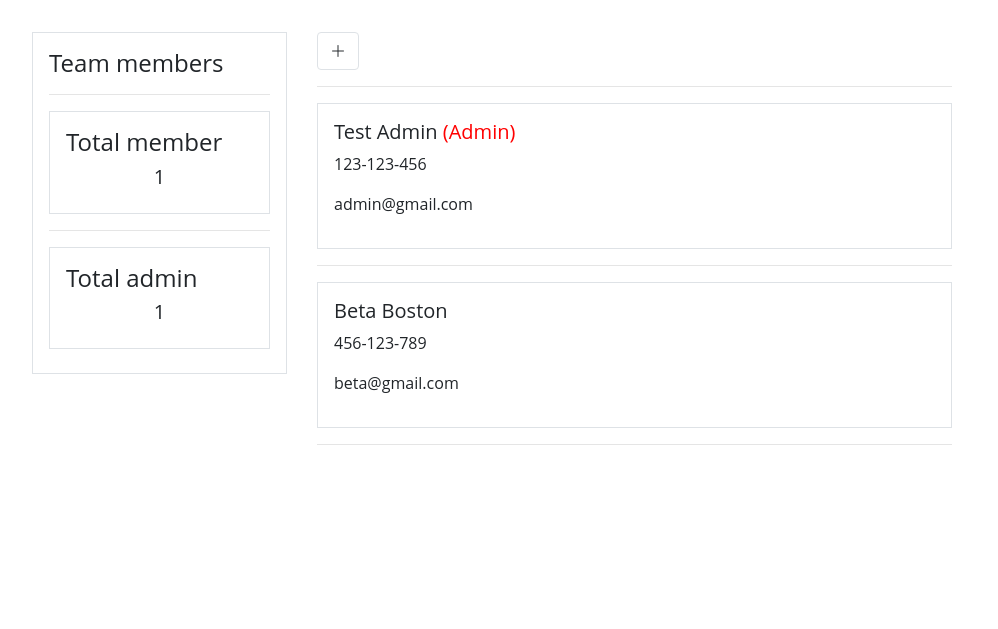
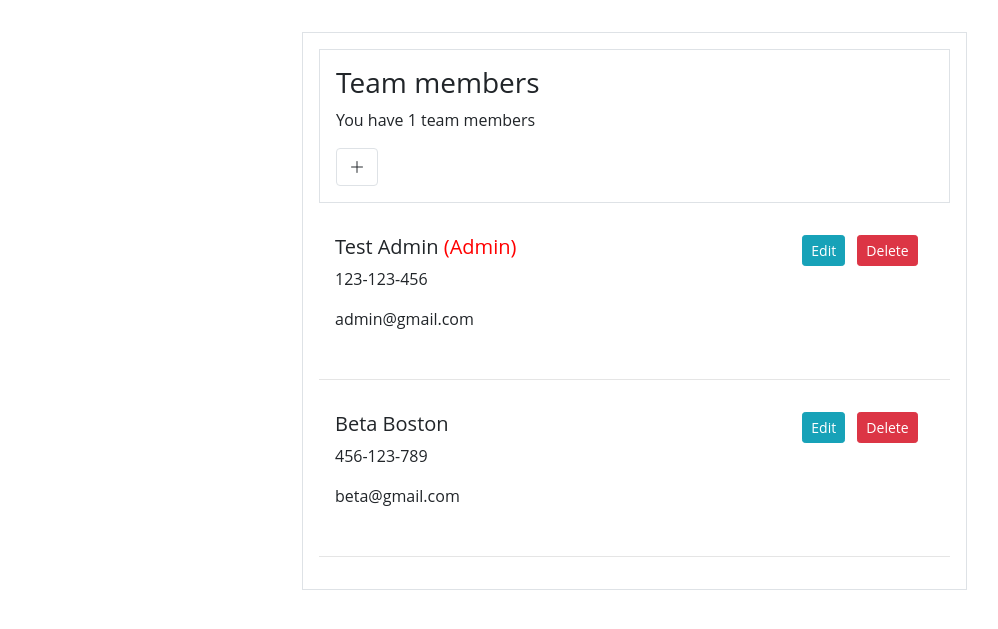
Before and after one commit to gavindang2911/team-member-management, a Django app: page / in a window 1280 px wide. Shown: the part 56-685 px from the top of the page, without its empty margins (53-1051 px from the left). Run offline with Django 3.2, Linux system fonts and the light colour scheme; data comes from the database, SQL or seed files in the repository; both versions use the stored data as it was after the commit; some libraries are stand-ins or nearby versions.

Commit message:
Updated delete view + redesigned template

```diff
--- a/membermanagementapp/templates/membermanagementapp/index.html
+++ b/membermanagementapp/templates/membermanagementapp/index.html
@@ -2,14 +2,13 @@
 
 {% extends 'partials/base.html' %}
 
+
 {% block content %}
     <div >
-        <a class="border btn btn-default" href="/addMember">
-            <i class="bi bi-plus-lg"></i>
-        </a>
-        <hr>
+        {% include 'partials/side.html' %}
+
         {% for member in members %}
-        <div class="border p-3">
+        <div class="p-3">
             <div class="row">
                 <div class="col-md-8">
                     <h5>
@@ -22,7 +21,10 @@
                     <p>{{ member.phone_number }}</p>
                     <p>{{ member.email }}</p>
                 </div>
-
+                <div class="col-md-4">
+                    <a class="btn btn-info btn-sm ml-5" href="{% url 'membermangement-edit-item' member.id %}">Edit</a>
+                    <a class="btn btn-danger btn-sm ml-2" href="{% url 'membermangement-delete-item' member.id %}">Delete</a>
+                </div>
             </div>
         </div>
         <hr>
--- a/membermanagementapp/templates/partials/base.html
+++ b/membermanagementapp/templates/partials/base.html
@@ -31,8 +31,8 @@
     {% include 'partials/nav.html' %}
     <div class="container">
       <div class="row mt-3 pt-3">
-        <div class="col-md-3">{% include 'partials/side.html' %}</div>
-        <div class="col-md-7">
+        <div class="col-md-3"></div>
+        <div class="col-md-7 border p-3">
           {% block content %} {% endblock %}
         </div>
         <div class="col-md-3"></div>
--- a/membermanagementapp/templates/partials/side.html
+++ b/membermanagementapp/templates/partials/side.html
@@ -1,14 +1,7 @@
-<div class="border p-3">
-    <h4>Team members</h4>
-    <hr>
-    <div class="border p-3 mb-2">
-        <h4>Total member</h4>
-        <h5 class="text-center">{{count_members}}</h5>
-    </div>
-    <hr>
-    <div class="border p-3 mb-2">
-        <h4>Total admin</h4>
-        <h5 class="text-center">{{count_admin}}</h5>
-    </div>
-
+<div class="border p-3 mb-3">
+  <h3>Team members</h3>
+  <p>You have {{count_members}} team members</p>
+  <a class="border btn btn-default " href="/addMember">
+    <i class="bi bi-plus-lg"></i>
+</a>
 </div>
--- a/membermanagementapp/urls.py
+++ b/membermanagementapp/urls.py
@@ -1,5 +1,5 @@
 from django.urls import path
-from .views import MemberList, MemberCreate, MemberUpdate
+from .views import MemberList, MemberCreate, MemberUpdate, MemberDelete
 # from . import views
 
 urlpatterns = [
@@ -8,5 +8,5 @@ urlpatterns = [
     path('addMember/', MemberCreate.as_view(), name='membermangement-add-item'),
     path('edit/<int:pk>/', MemberUpdate.as_view(), name='membermangement-edit-item'),
     # path('edit/<int:pk>/', views.edit, name='membermangement-edit-item'),
-    # path('delete/<int:pk>/', views.delete, name='membermangement-delete-item')
+    path('delete/<int:pk>/', MemberDelete.as_view(), name='membermangement-delete-item')
 ]
--- a/membermanagementapp/views.py
+++ b/membermanagementapp/views.py
@@ -14,7 +14,7 @@ class MemberList(ListView):
     def get_context_data(self, **kwargs):
         context = super().get_context_data(**kwargs)
         context['members'] =  Member.objects.all().order_by('role')
-        context = get_context_member_count_helper(context)
+        context['count_members'] =  Member.objects.filter(role='Regular Member').count()
 
         return context
 
@@ -35,43 +35,20 @@ class MemberUpdate(UpdateView):
     success_url = reverse_lazy('membermangement-index')
     template_name = 'membermanagementapp/editMember.html'
 
+    def get_context_data(self, **kwargs):
+        context = super().get_context_data(**kwargs)
+        context['member_by_id'] =  Member.objects.get(id=self.kwargs['pk'])
+
+        return context
 
 
-# def edit(request, pk):
-#     member_by_id =  Member.objects.get(id=pk)
-#     # count_members = Member.objects.filter(role='Regular Member').count()
-#     # count_admin = Member.objects.filter(role='Admin').count()
-#     count_members, count_admin = member_count_helper()
+class MemberDelete(DeleteView):
+    model = Member
+    context_object_name = 'form'
+    success_url = reverse_lazy('membermangement-index')
+    template_name = 'membermanagementapp/deleteMember.html'
 
 
-#     if request.method == 'POST':
-#         form = MemberForm(request.POST, instance=member_by_id)
-#         if form.is_valid():
-#             form.save()
-#             return redirect('/')
-#     else:
-#         form = MemberForm(instance=member_by_id)
-#     context = {
-#         'form': form,
-#         'count_members': count_members,
-#         'count_admin': count_admin,
-#         'member_by_id': member_by_id
-#     }
-#     return render(request, 'membermanagementapp/editMember.html', context)
-
-
-def get_context_member_count_helper(context):
-    count_members, count_admin = member_count_helper()
-    context['count_members'] =  count_members
-    context['count_admin'] =  count_admin
-
-    return context
-
-def member_count_helper():
-    count_members = Member.objects.filter(role='Regular Member').count()
-    count_admin = Member.objects.filter(role='Admin').count()
-
-    return count_members, count_admin
 
 
 
```
Also changed, not shown: membermanagementapp/templates/membermanagementapp/addMember.html (+5 -5 lines), membermanagementapp/templates/membermanagementapp/editMember.html (+13 -12 lines), db.sqlite3.
